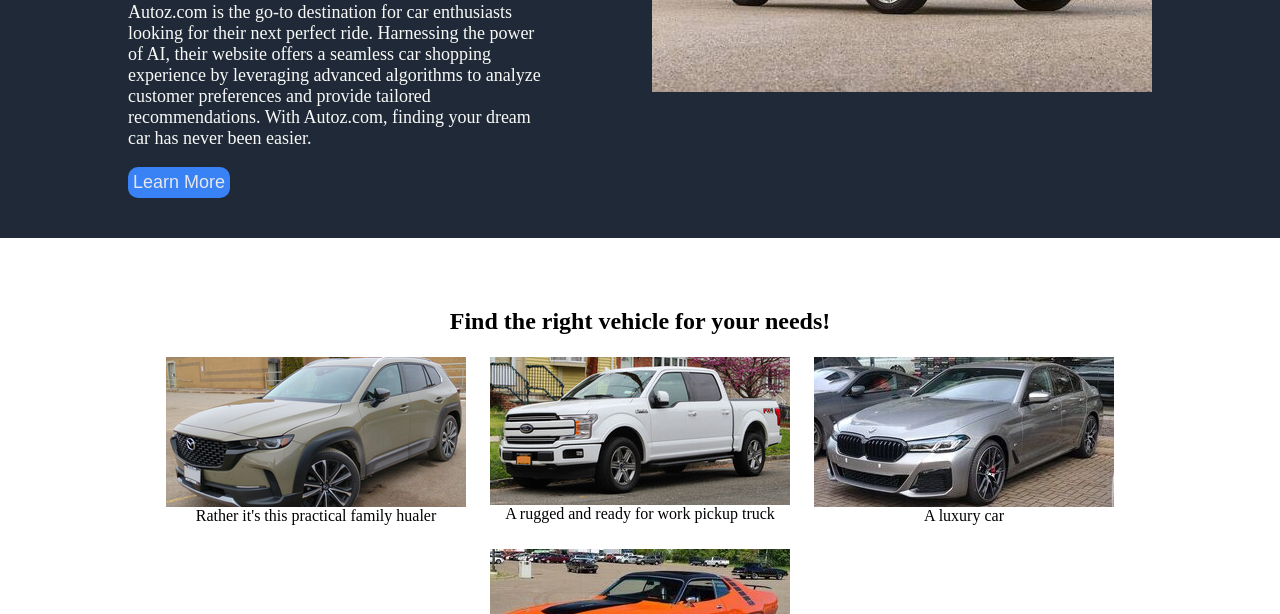
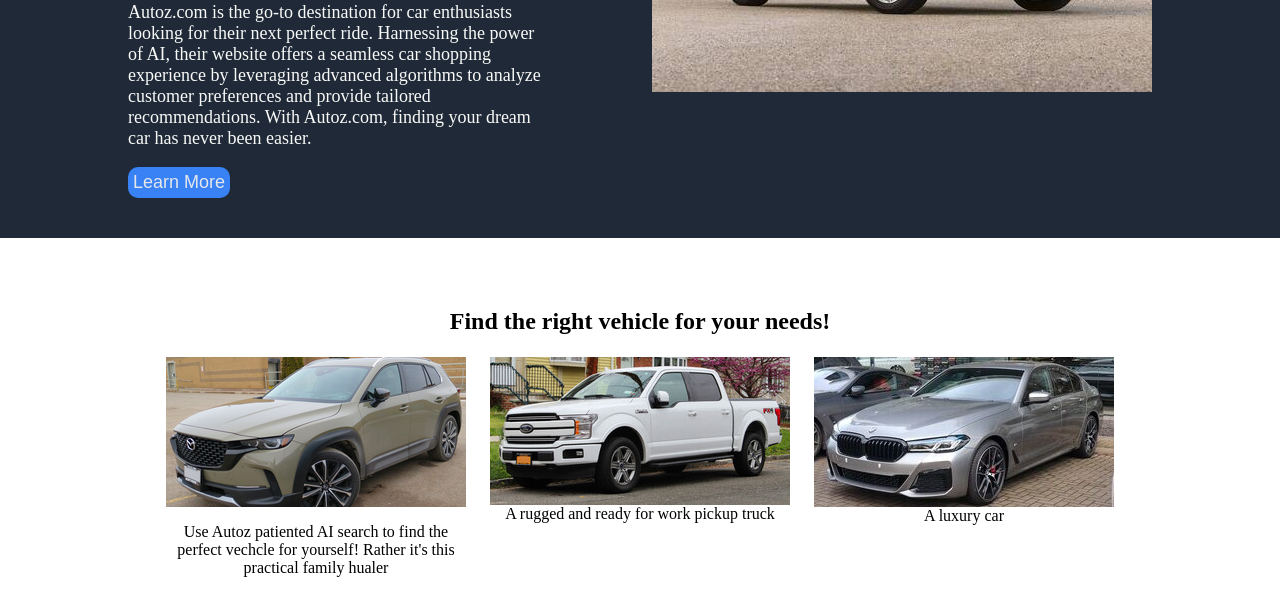
Before and after one commit to DrizzlyHollidaze/landingpageodin, a plain HTML site: page index.html in a window 1280 px wide. Shown: the part 316-930 px from the top of the page. Drawn offline with Linux system fonts and the light colour scheme.

Commit message:
A quick edit

```diff
--- a/index.html
+++ b/index.html
@@ -40,7 +40,7 @@
             <div class="infocontainer">
                 <h2 class="moreinfo">Find the right vehicle for your needs!</h2>
                 <div class="contentholder">
-                    <div class="contentholder2"><img class="carimg" src="images/cx50s.jpg">Rather it's this practical family hualer</div>
+                    <div class="contentholder2"><img class="carimg" src="images/cx50s.jpg"><p>Use Autoz patiented AI search to find the perfect vechcle for yourself! Rather it's this practical family hualer</p></div>
                     <div class="contentholder2"><img class="carimg" src="images/f150s.jpg">A rugged and ready for work pickup truck</div>
                     <div class="contentholder2"><img class="carimg" src="images/5seriess.jpg">A luxury car</div>
                     <div class="contentholder2"><img class="carimg" src="images/superbirds.jpg">Or even that classic you've always wanted</div>
--- a/styles.css
+++ b/styles.css
@@ -125,6 +125,9 @@ button.learnmore:active {
     align-items:center;
     margin: 2px;
 }
+.contentholder2 > p {
+    text-align:center;
+}
 .carimg {
     max-height:150px;
 }
```
